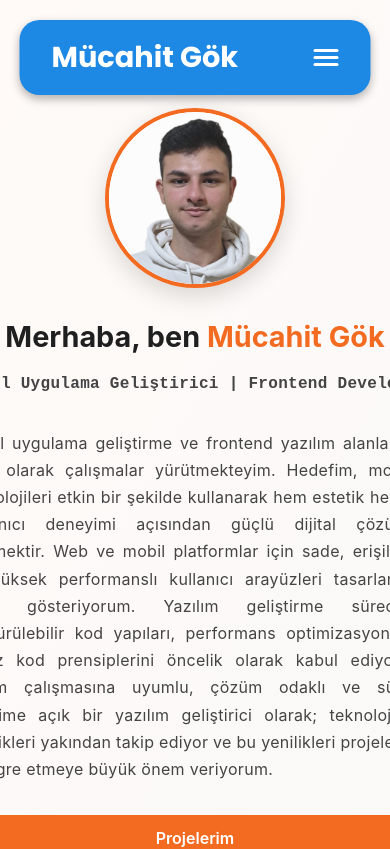
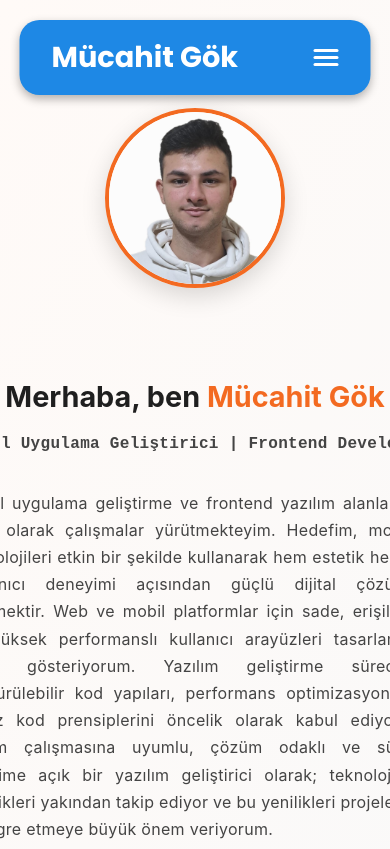
Before and after one commit to mucahitgok0/mucahit_gok_portfolyo, a React (Create React App) app: page / in a window 390 px wide. Shown: the top 849 px of the page. Built offline with nearby package versions, Linux system fonts and the light colour scheme.

Commit message:
homepage sayfası yazıların responsive olması ile ilgili deneme

```diff
--- a/src/HomePage/HomePage.css
+++ b/src/HomePage/HomePage.css
@@ -223,8 +223,9 @@
         height: 200px;
     }
 
-    .justified-text fade-slide{
-        font-size: 2rem;
+    .home-content{
+        padding: 60px 20px;
+        text-align: center;
     }
 
     .home-container{
@@ -237,6 +238,7 @@
 
     .home-content p {
         font-size: 1rem;
+        padding: 0;
     }
 
     .btn,
```
